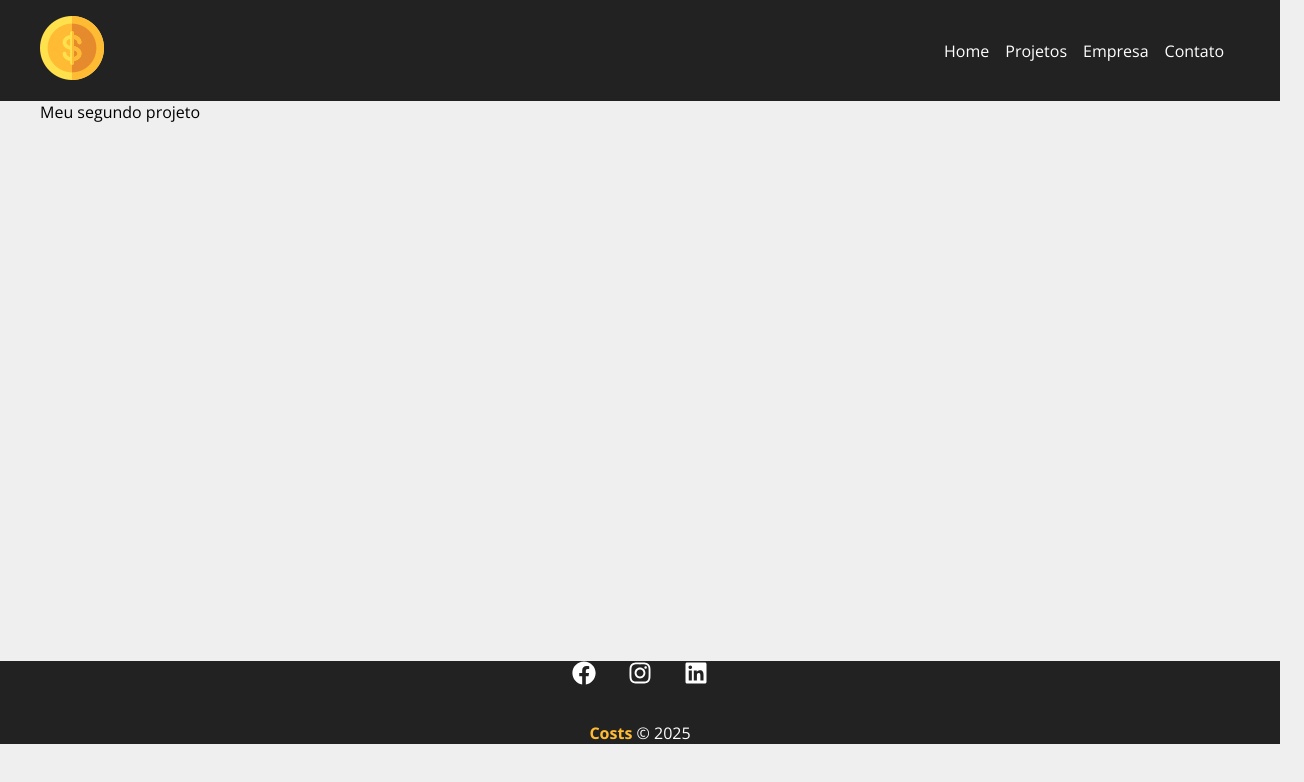
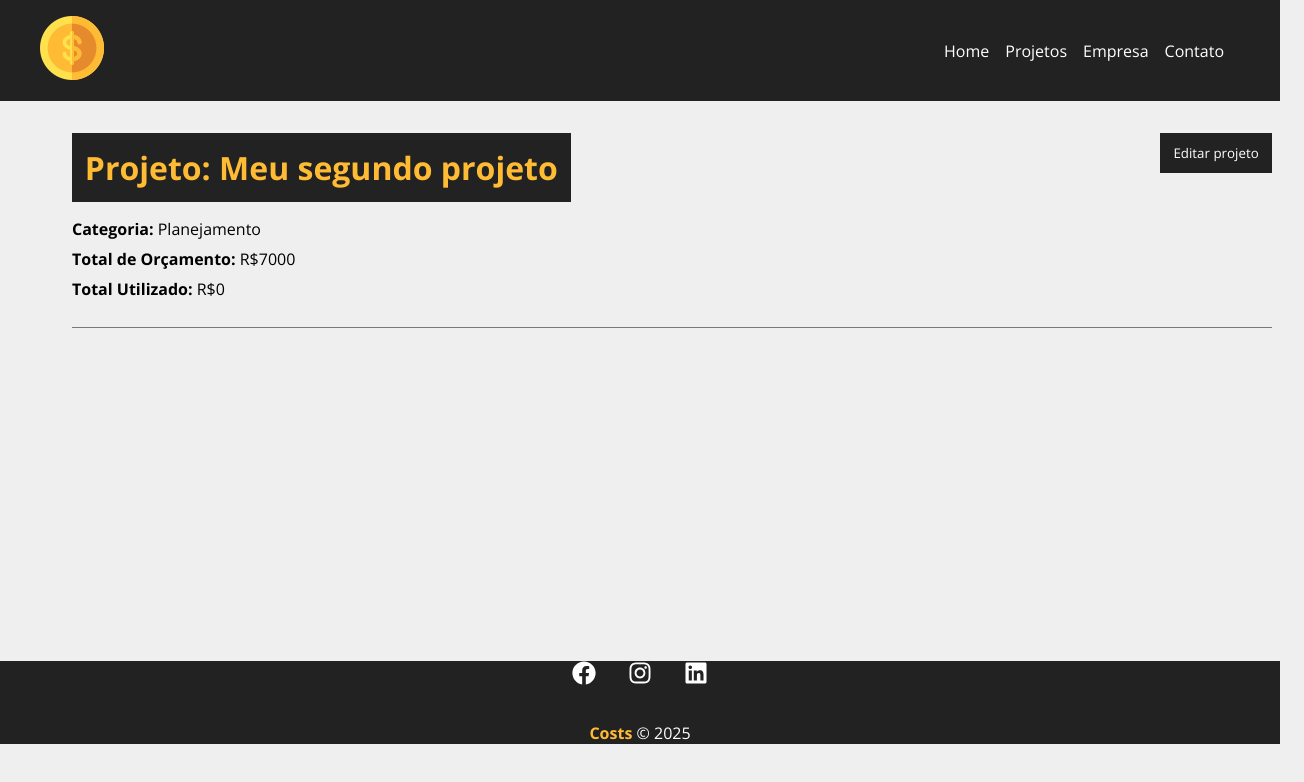
Before and after one commit to Samuel-Nun3s/Projeto-Costs-React, a React (Vite) app: page /project/76a6 in a window 1280 px wide. Shown: the top 782 px of the page, 1304 px wide, since content can reach past the window. Built offline with nearby package versions, Linux system fonts and the light colour scheme; data requests are answered from the project's data file.

Commit message:
Exibindo detalhes do projeto

```diff
--- a/src/components/pages/Project.jsx
+++ b/src/components/pages/Project.jsx
@@ -2,13 +2,17 @@
 
 import { useParams } from 'react-router-dom';
 import { useState, useEffect } from 'react';
+import Loading from '../layout/Loading';
+import Container from '../layout/Container';
 
 function Project() {
   const { id } = useParams();
 
   const [project, setProject] = useState([]);
+  const [showProjectForm, setShowProjectForm] = useState(false);
 
   useEffect(() => {
+    setTimeout(() => {
       fetch(`http://localhost:5000/projects/${id}`, {
         method: "GET",
         headers: {
@@ -20,10 +24,47 @@
           setProject(data);
         })
         .catch((err) => console.log(err));
+    }, 300);
   }, [id])
 
+  function toggleProjectForm() {
+    setShowProjectForm(!showProjectForm);
+  }
+
   return (
-    <p>{project.name}</p>
+    <>
+      {project.name ? (
+        <div className={styles.project_details}>
+          <Container customClass="column">
+            <div className={styles.details_container}>
+              <h1>Projeto: {project.name}</h1>
+              <button className={styles.btn} onClick={toggleProjectForm}>
+                {!showProjectForm ? "Editar projeto" : "Fechar"}
+              </button>
+              {!showProjectForm ? (
+                <div className={styles.project_info}>
+                  <p>
+                    <span>Categoria:</span> {project.category.name}
+                  </p>
+                  <p>
+                    <span>Total de Orçamento:</span> R${project.budget}
+                  </p>
+                  <p>
+                    <span>Total Utilizado:</span> R${project.cost}
+                  </p>
+                </div>
+              ) : (
+                <div className={styles.project_info}>
+                  <p>detalhes do projeto</p>
+                </div>
+              )}
+            </div>
+          </Container>
+        </div>
+      ) : (
+        <Loading />
+      )}
+    </>
   )
 }
 
--- a/src/components/pages/Project.module.css
+++ b/src/components/pages/Project.module.css
@@ -0,0 +1,48 @@
+.project_details {
+  padding: 2em;
+}
+
+.project_details h1,
+.project_details h2,
+.project_details p {
+  margin-bottom: .5em;
+}
+
+.project_details h1 {
+  background-color: #222;
+  color: #FFBB33;
+  padding: .4em;
+}
+
+.project_details span {
+  font-weight: bold;
+}
+
+.details_container,
+.service_form_container {
+  border-bottom: 1px solid #7A7A7A;
+  margin-bottom: 1.2em;
+  padding-bottom: 1.2em;
+  display: flex;
+  justify-content: space-between;
+  flex-wrap: wrap;
+}
+
+.btn {
+  background-color: #222;
+  color: #FFF;
+  padding: .5em 1em;
+  text-decoration: none;
+  transition: .5s;
+  cursor: pointer;
+  max-height: 40px;
+  border: none;
+}
+
+.btn:hover {
+  color: #FFBB33;
+}
+
+.project_info {
+  width: 100%;
+}
```
Lines whose indentation alone changed are shown as unchanged.
